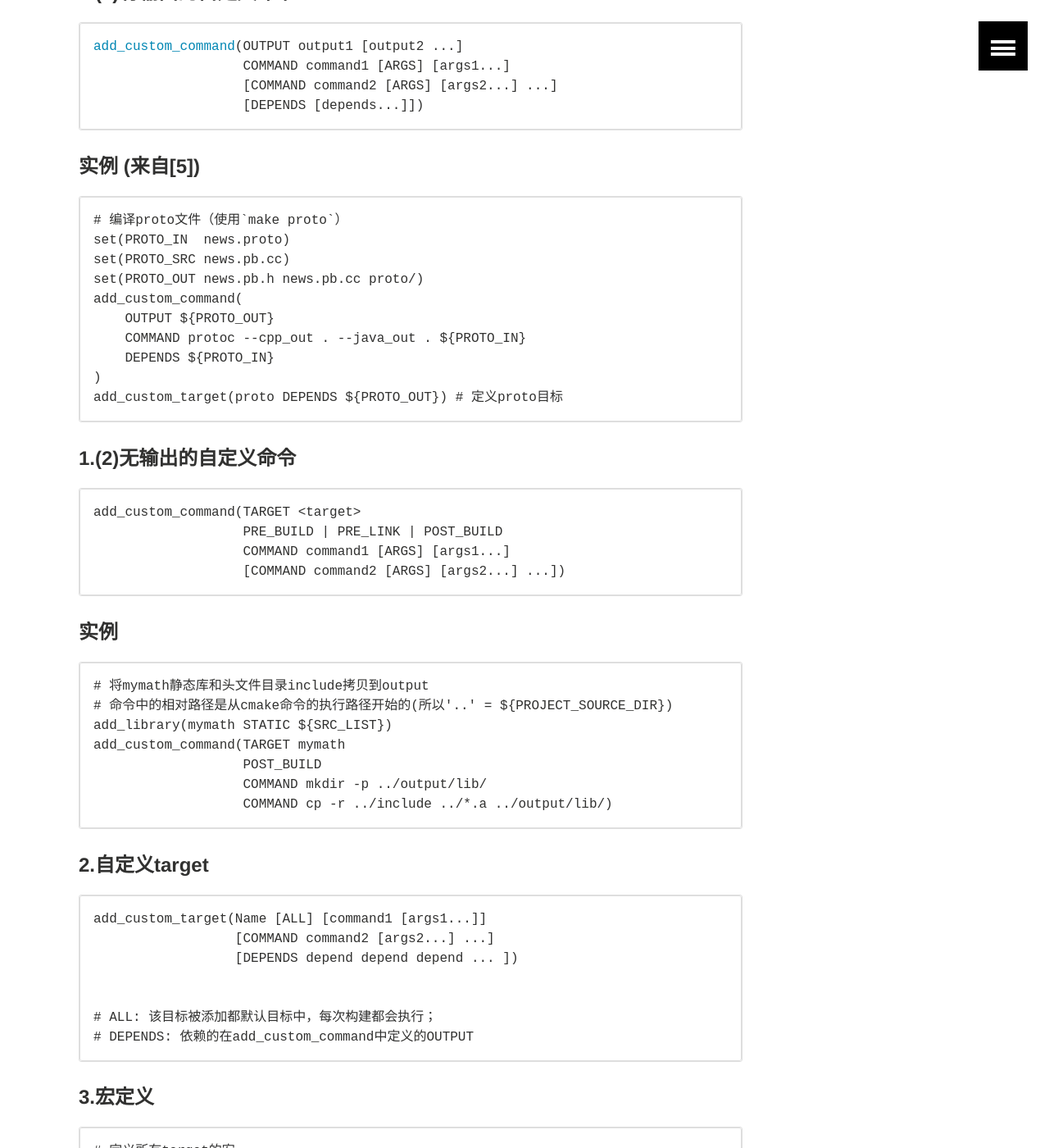
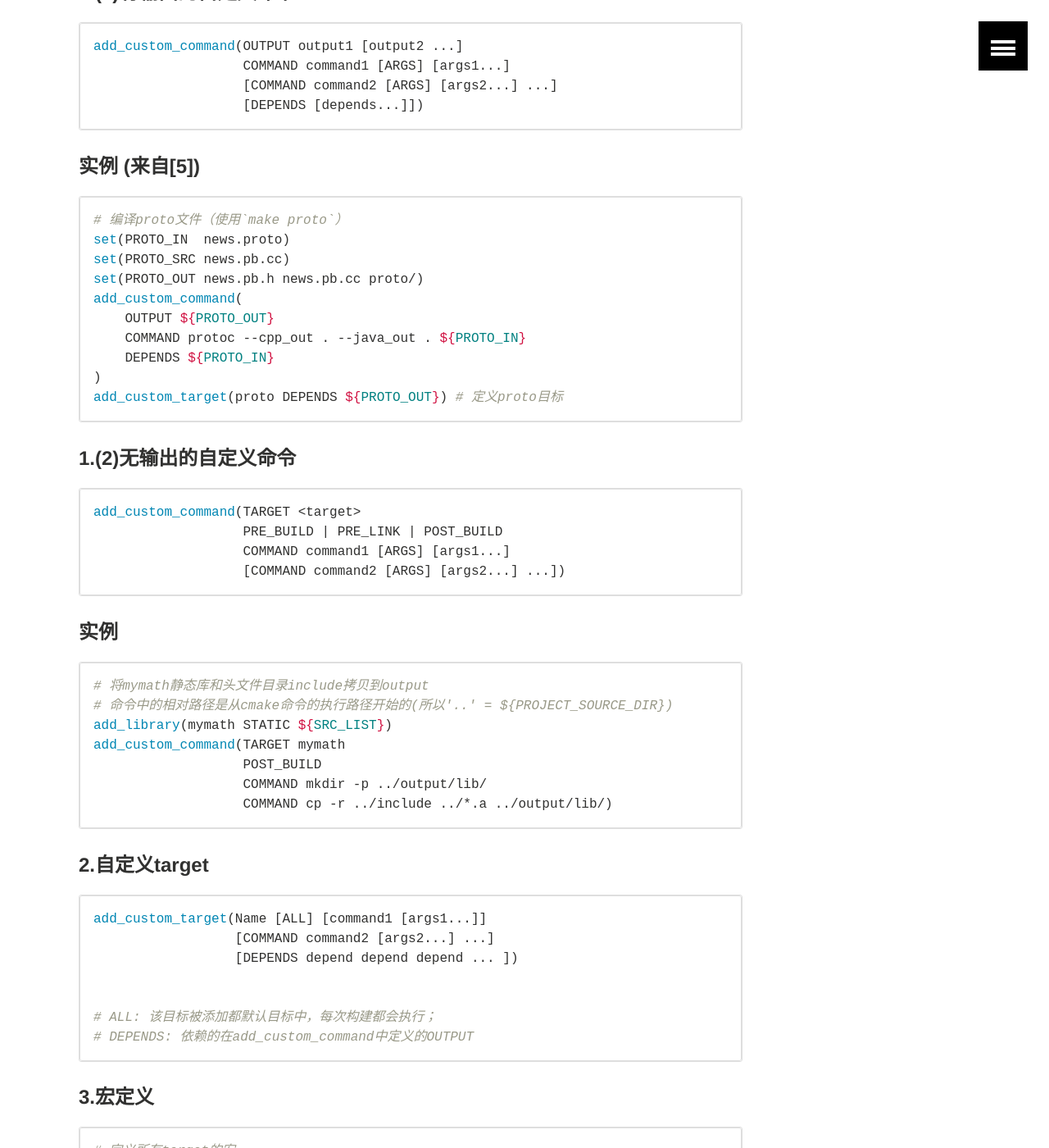
Before and after one commit to yyff/yyff.github.io, a Jekyll site: the page built from _posts/other/2017-11-18-cmake_usage.md, in a window 1280 px wide and 1400 px high, scrolled down 5002 px. Shown: the whole window at 82% size. Built offline with Jekyll 4.4.1, drawn with Linux system fonts in a browser that asks for light colours; some of the changed text lies outside the part shown.

Commit message:
update blog: add syntax highlight

````diff
--- a/_posts/other/2017-11-18-cmake_usage.md
+++ b/_posts/other/2017-11-18-cmake_usage.md
@@ -6,7 +6,7 @@ excerpt: "讲述跨平台构建工具cmake的基本使用"
 ---
 
 
-> 文章欢迎转载，但转载时请保留本段文字，并置于文章的顶部 作者：c0ks 本文原文地址：http://yyff.github.io/other/cmake_usage/
+> 文章欢迎转载，但转载时请保留本段文字，并置于文章的顶部 作者：c0ks 本文原文地址：https://yyff.github.io/other/cmake_usage/
 
 {% include toc.html %}
 
@@ -145,7 +145,7 @@ add_custom_command(OUTPUT output1 [output2 ...]
 
 #### 实例 (来自[5])
 
-```
+```cmake
 # 编译proto文件（使用`make proto`）
 set(PROTO_IN  news.proto)
 set(PROTO_SRC news.pb.cc)
@@ -161,7 +161,7 @@ add_custom_target(proto DEPENDS ${PROTO_OUT}) # 定义proto目标
 
 #### 1.(2)无输出的自定义命令
 
-```
+```cmake
 add_custom_command(TARGET <target>
                    PRE_BUILD | PRE_LINK | POST_BUILD
                    COMMAND command1 [ARGS] [args1...]
@@ -170,7 +170,7 @@ add_custom_command(TARGET <target>
 
 #### 实例
 
-```
+```cmake
 # 将mymath静态库和头文件目录include拷贝到output
 # 命令中的相对路径是从cmake命令的执行路径开始的(所以'..' = ${PROJECT_SOURCE_DIR})
 add_library(mymath STATIC ${SRC_LIST})
@@ -182,7 +182,7 @@ add_custom_command(TARGET mymath
 
 #### 2.自定义target
 
-```
+```cmake
 add_custom_target(Name [ALL] [command1 [args1...]]
                   [COMMAND command2 [args2...] ...]
                   [DEPENDS depend depend depend ... ])
@@ -194,7 +194,7 @@ add_custom_target(Name [ALL] [command1 [args1...]]
 
 
 #### 3.宏定义
-```
+```cmake
 # 定义所有target的宏
 add_definitions(-DFOO -DBAR=XX ...)
 
@@ -209,7 +209,7 @@ target_compile_definitions(<target>
 ```
 
 #### 实例
-```
+```cmake
 # 定义宏_GNU_SOURCE，__STDC_LIMIT_MACROS，VERSION
 STRING(TIMESTAMP VERSION "%Y-%m-%d %H:%M")
 add_definitions(-D_GNU_SOURCE -D__STDC_LIMIT_MACROS -DVERSION=${VERSION})
@@ -217,18 +217,18 @@ add_definitions(-D_GNU_SOURCE -D__STDC_LIMIT_MACROS -DVERSION=${VERSION})
 
 
 #### 4.定义target依赖
-```
+```cmake
 add_dependencies(<target> [<target-dependency>]...)
 ```
 
 #### 实例 (来自[5])
-```
+```cmake
 add_dependencies(demo proto)
 ```
 
 
 #### 5. 定义可执行target
-```
+```cmake
 add_executable(<name>
                [EXCLUDE_FROM_ALL]
                source1 [source2 ...])
@@ -236,14 +236,14 @@ add_executable(<name>
 ```
 
 #### 6. 定义库target
-```
+```cmake
 add_library(<name> [STATIC | SHARED | MODULE]
             [EXCLUDE_FROM_ALL]
             source1 [source2 ...])
 ```
 
 #### 7. 添加子工程目录（该目录下也有CMakeList.txt）
-```
+```cmake
 add_subdirectory(source_dir [binary_dir]
                  [EXCLUDE_FROM_ALL])
 # [binary_dir]: 子目录工程的输出目录(${PROJECT_SOURCE_DIR})
@@ -251,14 +251,14 @@ add_subdirectory(source_dir [binary_dir]
 
 
 #### 实例 (来自[5])
-```
+```cmake
 # 构建单测
 add_subdirectory(unittest)
 ```
 
 
 #### 8. 获取目录下的源文件
-```
+```cmake
 （1）
 aux_source_directory(<dir> <variable>)
 
@@ -267,14 +267,14 @@ file(GLOB_RECURSE <variable> [<globbing-expressions>...])
 ```
 
 #### 实例
-```
+```cmake
 aux_source_directory(./src SRC_LIST) # 只支持一个目录
 
 file(GLOB SRC_LIST ./src/*.cpp ./src/base/*.cpp) # 支持多个目录
 ```
 
 #### 9. 头文件目录
-```
+```cmake
 # 所有目标的头文件目录
 include_directories([AFTER|BEFORE] dir1 [dir2 ...])
 
@@ -288,22 +288,22 @@ target_include_directories(<target> [SYSTEM] [BEFORE]
 ```
 
 #### 实例
-```
+```cmake
 include_directories(./include ./lib/include)
 ```
 
 #### 10. 库的查找目录
-```
+```cmake
 link_directories(dir1 dir2 ...)
 ```
 
 #### 实例
-```
+```cmake
 link_directories(./lib)
 ```
 
 #### 11. 链接库
-```
+```cmake
 # 所有target的链接库(item可以是库文件名libpthread.a，库名pthread或库的完整路径名)
 link_libraries([item1 [item2 [...]]]
                [[debug|optimized|general] <item>] ...)
@@ -313,7 +313,7 @@ target_link_libraries(<target> ... <item>... ...)
 ```
 
 #### 实例
-```
+```cmake
 link_libraries(mymath pthread)
 
 # target链接
@@ -351,7 +351,7 @@ cmake-test
 ```
 > 解释：main.cpp依赖func.h/cpp, func.cpp依赖mymath.h/cpp
 
-该测试代码可访问：![cmake-test]({{ site.url }}/codes/cmake-test)
+该测试代码可访问：[cmake-test]({{ site.url }}/codes/cmake-test)
 
 
 ### CMakeLists.txt
````
